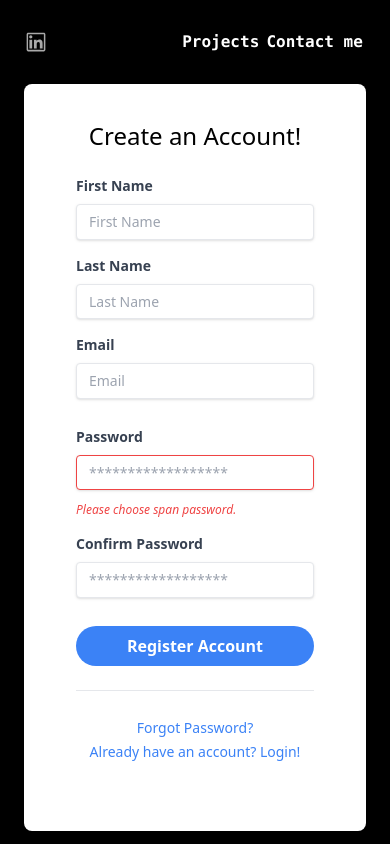
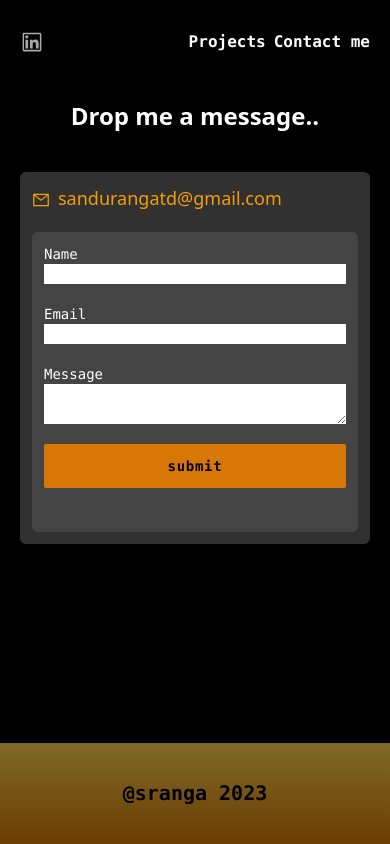
Before and after one commit to Sanduranga/my_portfolio_app, a React (Vite) app: page /contact_me_section in a window 390 px wide. Built offline with nearby package versions, Linux system fonts and the light colour scheme.

Commit message:
Linked to emailJS and recoded as responsive

```diff
--- a/package.json
+++ b/package.json
@@ -10,11 +10,15 @@
     "preview": "vite preview"
   },
   "dependencies": {
+    "@emailjs/browser": "^3.11.0",
     "@react-icons/all-files": "^4.1.0",
+    "formik": "^2.4.3",
     "framer-motion": "^10.16.2",
     "react": "^18.2.0",
     "react-dom": "^18.2.0",
-    "react-router-dom": "^6.15.0"
+    "react-icons": "^4.10.1",
+    "react-router-dom": "^6.15.0",
+    "yup": "^1.2.0"
   },
   "devDependencies": {
     "@types/react": "^18.2.15",
--- a/src/components/ContactMeSection.tsx
+++ b/src/components/ContactMeSection.tsx
@@ -1,102 +1,116 @@
+import { useRef } from "react";
+import emailjs from "@emailjs/browser";
+import { AiOutlineMail } from "react-icons/ai";
+import { motion } from "framer-motion";
+import Footer from "./Footer";
+import { Formik, Form, Field, ErrorMessage } from "formik";
+import * as Yup from "yup";
+
+const validationSchema = Yup.object().shape({
+  user_name: Yup.string().required("Required"),
+  user_email: Yup.string().email().required("Required"),
+  message: Yup.string()
+    .required("Required")
+    .min(25, "Comment must be at least 25 characters"),
+});
 const ContactMeSection = () => {
+  const form = useRef();
+
+  const initialValues = {
+    user_name: "",
+    user_email: "",
+    message: "",
+  };
+
+  const sendEmail = () => {
+    emailjs
+      .sendForm(
+        "service_kol9wgy",
+        "template_jzhkzcr",
+        form.current,
+        "cTsWsXK1whGiDhKYU"
+      )
+      .then(
+        (result) => {
+          console.log(result.text);
+        },
+        (error) => {
+          console.log(error.text);
+        }
+      );
+  };
   return (
-    <div className="container absolute mx-auto top-[10vh]">
-      <div className="flex justify-center px-6">
-        <div className="w-full xl:w-3/4 lg:w-11/12 flex">
-          <div
-            className="w-full h-auto bg-gray-400 hidden lg:block lg:w-5/12 bg-cover rounded-l-lg"
-            style={{
-              backgroundImage: `url('https://source.unsplash.com/Mv9hjnEUHR4/600x800')`,
-            }}
-          ></div>
-          <div className="w-full lg:w-7/12 bg-white p-5 rounded-lg lg:rounded-l-none">
-            <h3 className="pt-4 text-2xl text-center">Create an Account!</h3>
-            <form className="px-8 pt-6 pb-8 mb-4 bg-white rounded">
-              <div className="mb-4 md:flex md:justify-between">
-                <div className="mb-4 md:mr-2 md:mb-0">
-                  <label className="block mb-2 text-sm font-bold text-gray-700">
-                    First Name
-                  </label>
-                  <input
-                    className="w-full px-3 py-2 text-sm leading-tight text-gray-700 border rounded shadow appearance-none focus:outline-none focus:shadow-outline"
-                    id="firstName"
-                    type="text"
-                    placeholder="First Name"
-                  />
-                </div>
-                <div className="md:ml-2">
-                  <label className="block mb-2 text-sm font-bold text-gray-700">
-                    Last Name
-                  </label>
-                  <input
-                    className="w-full px-3 py-2 text-sm leading-tight text-gray-700 border rounded shadow appearance-none focus:outline-none focus:shadow-outline"
-                    id="lastName"
-                    type="text"
-                    placeholder="Last Name"
-                  />
-                </div>
-              </div>
-              <div className="mb-4">
-                <label className="block mb-2 text-sm font-bold text-gray-700">
-                  Email
-                </label>
-                <input
-                  className="w-full px-3 py-2 mb-3 text-sm leading-tight text-gray-700 border rounded shadow appearance-none focus:outline-none focus:shadow-outline"
-                  id="email"
-                  type="email"
-                  placeholder="Email"
-                />
-              </div>
-              <div className="mb-4 md:flex md:justify-between">
-                <div className="mb-4 md:mr-2 md:mb-0">
-                  <label className="block mb-2 text-sm font-bold text-gray-700">
-                    Password
-                  </label>
-                  <input
-                    className="w-full px-3 py-2 mb-3 text-sm leading-tight text-gray-700 border border-red-500 rounded shadow appearance-none focus:outline-none focus:shadow-outline"
-                    id="password"
-                    type="password"
-                    placeholder="******************"
-                  />
-                  <p className="text-xs italic text-red-500">
-                    Please choose span password.
-                  </p>
-                </div>
-                <div className="md:ml-2">
-                  <label className="block mb-2 text-sm font-bold text-gray-700">
-                    Confirm Password
-                  </label>
-                  <input
-                    className="w-full px-3 py-2 mb-3 text-sm leading-tight text-gray-700 border rounded shadow appearance-none focus:outline-none focus:shadow-outline"
-                    id="c_password"
-                    type="password"
-                    placeholder="******************"
-                  />
-                </div>
-              </div>
-              <div className="mb-6 text-center">
-                <button
-                  className="w-full px-4 py-2 font-bold text-white bg-blue-500 rounded-full hover:bg-blue-700 focus:outline-none focus:shadow-outline"
-                  type="button"
-                >
-                  Register Account
-                </button>
-              </div>
-              <hr className="mb-6 border-t" />
-              <div className="text-center">
-                <span className="inline-block text-sm text-blue-500 align-baseline hover:text-blue-800">
-                  Forgot Password?
-                </span>
-              </div>
-              <div className="text-center">
-                <span className="inline-block text-sm text-blue-500 align-baseline hover:text-blue-800">
-                  Already have an account? Login!
-                </span>
-              </div>
-            </form>
+    <div className="absolute top-[10vh] left-0 w-full h-[90vh]">
+      <h3 className="pt-4 text-2xl font-bold text-center mb-10 text-white">
+        Drop me a message..
+      </h3>
+
+      <div className="grid md:grid-cols-2 grid-cols-1 md:mx-20 mb-10 mx-5 gap-2">
+        <motion.img
+          animate={{
+            x: [-500, 100, 0],
+            opacity: [1, 0.8, 0.5, 0.2, 0, 1],
+            transition: {
+              delay: 1,
+              duration: 2,
+            },
+          }}
+          className="md:w-[25vw] md:h-[50vh] hidden md:block bg-gray-400 object-cover rounded-3xl"
+          src="/programmer-gif.gif"
+        />
+
+        <div className=" bg-gray-100/20 rounded-md md:p-10 p-3">
+          <div className="flex text-amber-500 items-center mb-5">
+            <h1 className="text-lg mt-1">
+              <AiOutlineMail />
+            </h1>
+            <h1 className="text-lg ml-2">sandurangatd@gmail.com</h1>
           </div>
+          <Formik
+            initialValues={initialValues}
+            validationSchema={validationSchema}
+            onSubmit={sendEmail}
+          >
+            <Form
+              className="flex flex-col text-black font-mono text-sm bg-gray-200/10 rounded-md p-3 "
+              ref={form}
+            >
+              <label className="text-white">Name</label>
+
+              <Field type="text" id="user_name" name="user_name" />
+              <ErrorMessage
+                name="user_name"
+                component="div"
+                className="text-red-600"
+              />
+              <label className="text-white mt-5">Email</label>
+
+              <Field type="email" id="user_email" name="user_email" />
+              <ErrorMessage
+                name="user_email"
+                component="div"
+                className="text-red-600"
+              />
+              <label className="text-white mt-5">Message</label>
+
+              <Field as="textarea" id="message" name="message" />
+              <ErrorMessage
+                name="message"
+                component="div"
+                className="text-red-600"
+              />
+              <button
+                className="bg-amber-600 px-5 mb-8 mt-5 rounded-sm tracking-wider font-bold py-3"
+                type="submit"
+                value="Send"
+              >
+                submit
+              </button>
+            </Form>
+          </Formik>
         </div>
       </div>
+      <Footer />
     </div>
   );
 };
--- /dev/null
+++ b/src/components/Footer.tsx
@@ -0,0 +1,8 @@
+const Footer = () => {
+  return (
+    <div className="flex justify-center absolute bottom-0 md:-bottom-16  items-center text-xl font-mono font-bold w-full h-[12vh] bg-gradient-to-b from-amber-300/50 to-amber-600/50">
+      @sranga 2023
+    </div>
+  );
+};
+export default Footer;
--- a/src/components/Header.tsx
+++ b/src/components/Header.tsx
@@ -5,7 +5,7 @@ import { Link } from "react-router-dom";
 const Header = () => {
   return (
     <div className="flex items-center absolute z-20 top-0 left-50 md:px-0 px-5 justify-between h-[10vh] w-full">
-      <nav className="flex md:px-[5vw] justify-around w-[25vw] md:w-[20vw]">
+      <nav className="absolute md:left-10 left-5 flex justify-around max-w-screen-lg">
         <motion.span
           initial={{
             opacity: 0,
@@ -32,7 +32,7 @@ const Header = () => {
               duration: 1,
             },
           }}
-          className="md:text-3xl cursor-pointer md:px-3 text-2xl text-white hover:scale-105"
+          className="md:text-3xl cursor-pointer mx-5 text-2xl text-white hover:scale-105"
         >
           <AiOutlineGithub />
         </motion.span>
@@ -57,11 +57,11 @@ const Header = () => {
           </Link>
         </motion.span>
       </nav>
-      <nav className="flex justify-evenly md:w-[25vw] w-[50vw] text-white md:text-xl text-md font-mono font-bold">
+      <nav className="absolute md:right-10 right-5 flex justify-evenly max-w-screen-xl text-white md:text-xl text-md font-mono font-bold">
         <div className=" cursor-pointer hover:underline underline-offset-8 hover:scale-105">
           <Link to="/projects">Projects</Link>
         </div>
-        <div className=" cursor-pointer hover:underline underline-offset-8 hover:scale-105">
+        <div className=" cursor-pointer hover:underline underline-offset-8 md:ml-5 ml-2 hover:scale-105">
           <Link to="/contact_me_section">Contact me</Link>
         </div>
       </nav>
--- a/src/components/PopupBoxes.tsx
+++ b/src/components/PopupBoxes.tsx
@@ -14,7 +14,7 @@ const BoxChildren = (props: childrenTypes) => {
   return (
     <motion.div
       variants={childMotions}
-      className="flex justify-center items-center underline underline-offset-4 text-white tracking-wider w-[26vw] md:w-[12vw] md:text-lg text-sm font-bold rounded-md py-3 bg-gradient-to-b from-gray-950 to-gray-700/30"
+      className="flex justify-center items-center underline underline-offset-4 text-white tracking-wider w-[26vw] md:w-[18vw] md:text-lg text-sm font-bold border-green-400/90 border-t-8 rounded-md py-3 bg-gradient-to-b from-gray-950 to-gray-700/30"
     >
       {props.children}
     </motion.div>
```
Also changed, not shown: src/components/LandingSection.tsx (+10 -8 lines), src/components/ProjectSection.tsx (+45 -34 lines), 2 other files (tests, documents, lock files or other folders).
